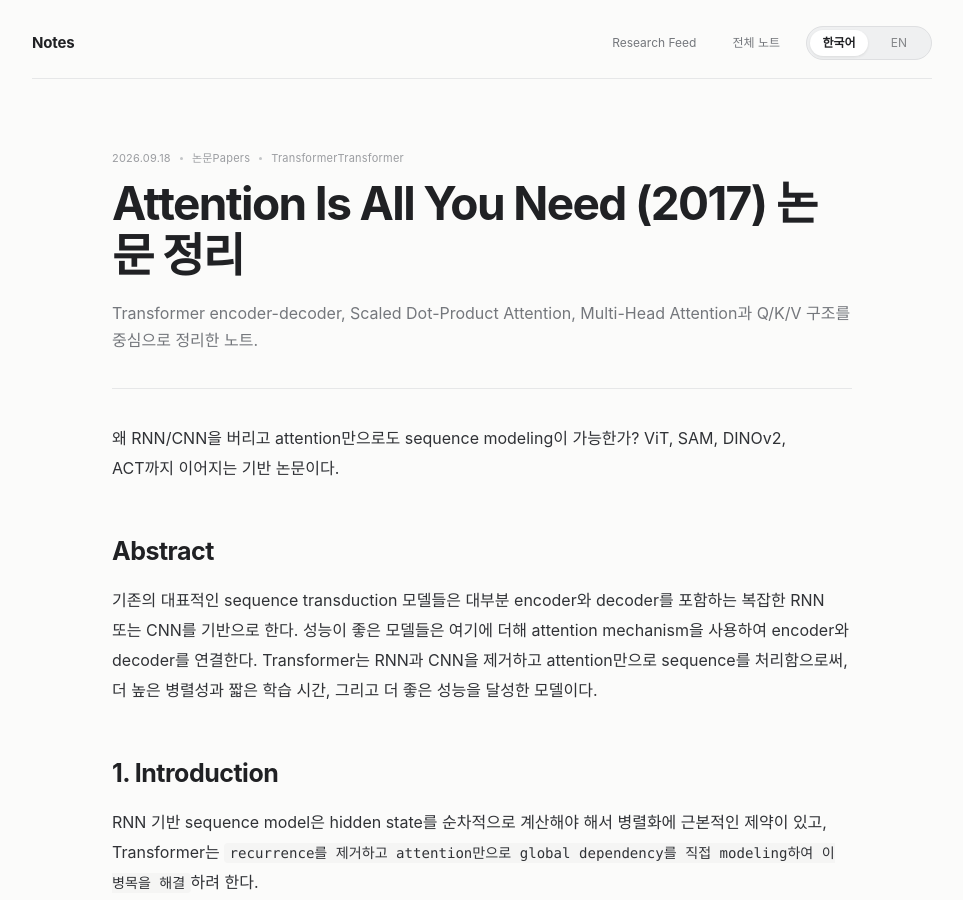
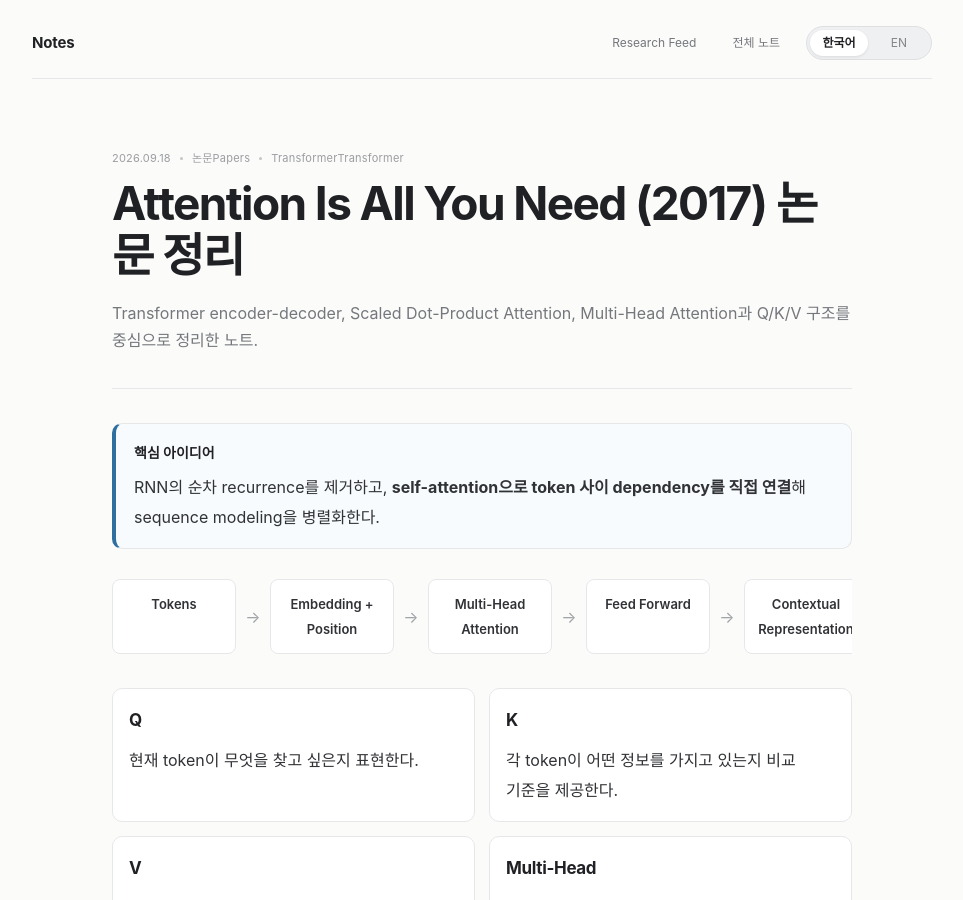
Before and after one commit to nayana224/nayana224.github.io, a Jekyll site: the page built from _notes/attention-is-all-you-need-2017.md, in a window 1280 px wide and 900 px high. Shown: the whole window, without its empty margins (158-1121 px from the left). Built offline with Jekyll 4.4.1, drawn with Linux system fonts in a browser that asks for light colours; some of the changed text lies outside the part shown.

Commit message:
notes: add visual summary to attention-is-all-you-need-2017.md

```diff
--- a/_notes/attention-is-all-you-need-2017.md
+++ b/_notes/attention-is-all-you-need-2017.md
@@ -17,6 +17,32 @@
 source: Notion
 source_language: ko
 ---
+
+<!-- visual-summary:v1 -->
+<div class="note-callout note-callout-primary">
+  <strong>핵심 아이디어</strong>
+  <p>RNN의 순차 recurrence를 제거하고, <b>self-attention으로 token 사이 dependency를 직접 연결</b>해 sequence modeling을 병렬화한다.</p>
+</div>
+
+<div class="pipeline-row">
+  <div class="pipeline-node">Tokens</div>
+  <div class="pipeline-arrow">→</div>
+  <div class="pipeline-node">Embedding + Position</div>
+  <div class="pipeline-arrow">→</div>
+  <div class="pipeline-node">Multi-Head Attention</div>
+  <div class="pipeline-arrow">→</div>
+  <div class="pipeline-node">Feed Forward</div>
+  <div class="pipeline-arrow">→</div>
+  <div class="pipeline-node">Contextual Representation</div>
+</div>
+
+<div class="concept-grid">
+  <div class="concept-card"><h3>Q</h3><p>현재 token이 무엇을 찾고 싶은지 표현한다.</p></div>
+  <div class="concept-card"><h3>K</h3><p>각 token이 어떤 정보를 가지고 있는지 비교 기준을 제공한다.</p></div>
+  <div class="concept-card"><h3>V</h3><p>attention weight에 따라 실제로 전달될 정보를 담는다.</p></div>
+  <div class="concept-card"><h3>Multi-Head</h3><p>여러 projection 공간에서 서로 다른 관계를 병렬로 본다.</p></div>
+</div>
+
 
 왜 RNN/CNN을 버리고 attention만으로도 sequence modeling이 가능한가?
 ViT, SAM, DINOv2, ACT까지 이어지는 기반 논문이다.
```
